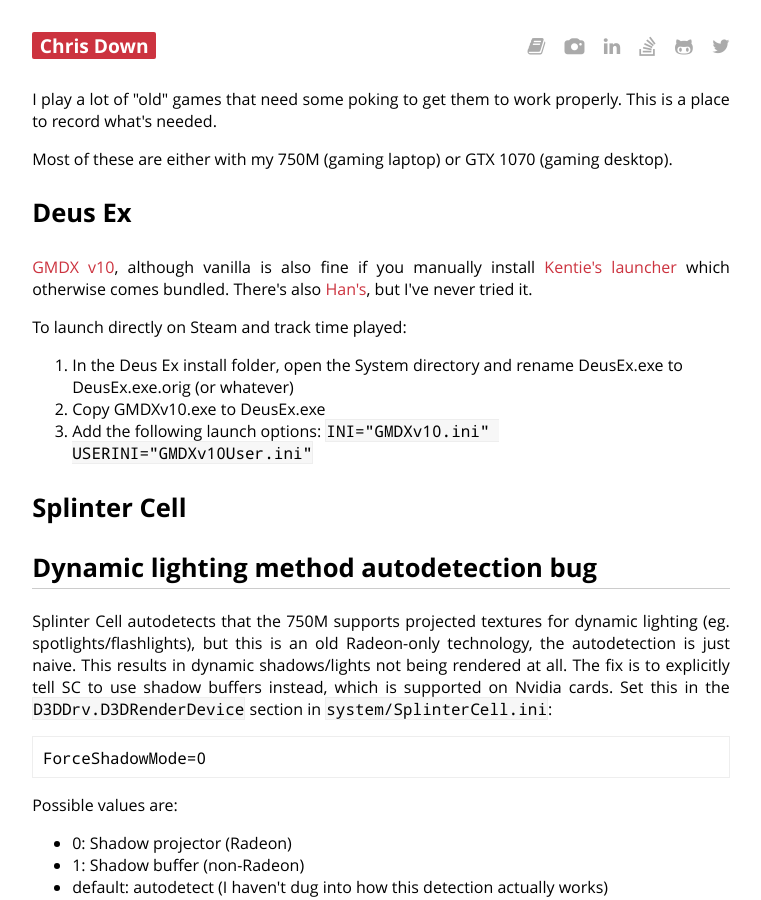
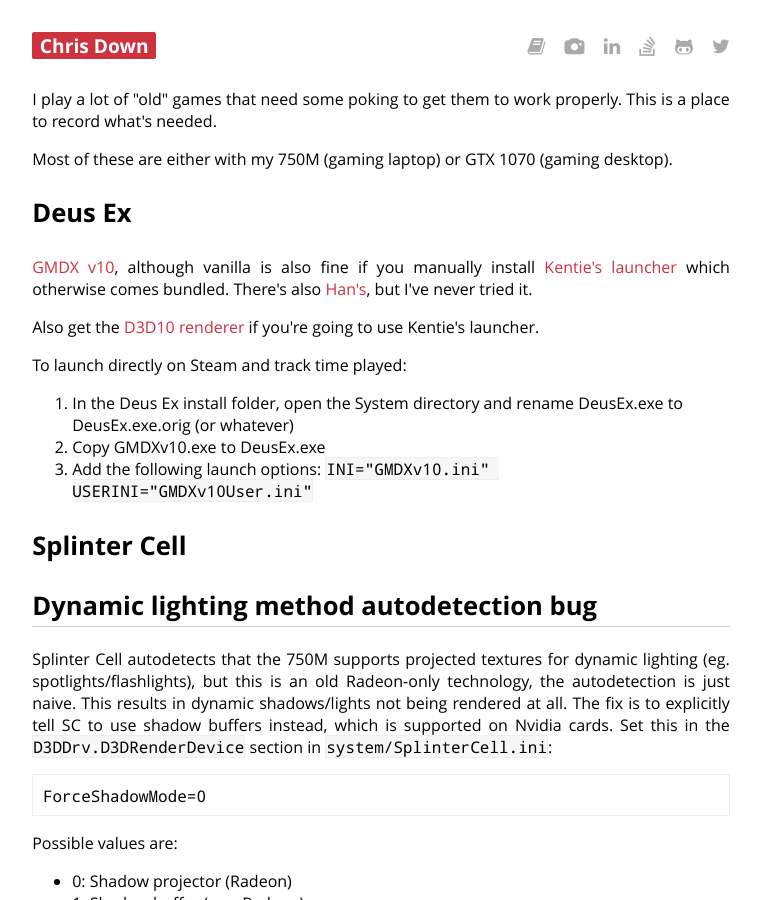
Before and after one commit to cdown/chrisdown.name, a Jekyll site: the page built from oldgames.md, in a window 1280 px wide and 900 px high. Shown: the whole window, without its empty margins (259-1020 px from the left). Built offline with Jekyll 4.4.1, drawn with Linux system fonts in a browser that asks for light colours.

Commit message:
oldgames: dx: Mention D3D10 renderer

```diff
--- a/oldgames.md
+++ b/oldgames.md
@@ -15,6 +15,9 @@ desktop).
 manually install [Kentie's launcher](https://kentie.net/article/dxguide/) which
 otherwise comes bundled. There's also
 [Han's](https://coding.hanfling.de/launch/), but I've never tried it.
+
+Also get the [D3D10 renderer](https://kentie.net/article/d3d10drv/) if you're
+going to use Kentie's launcher.
 
 To launch directly on Steam and track time played:
 
```
